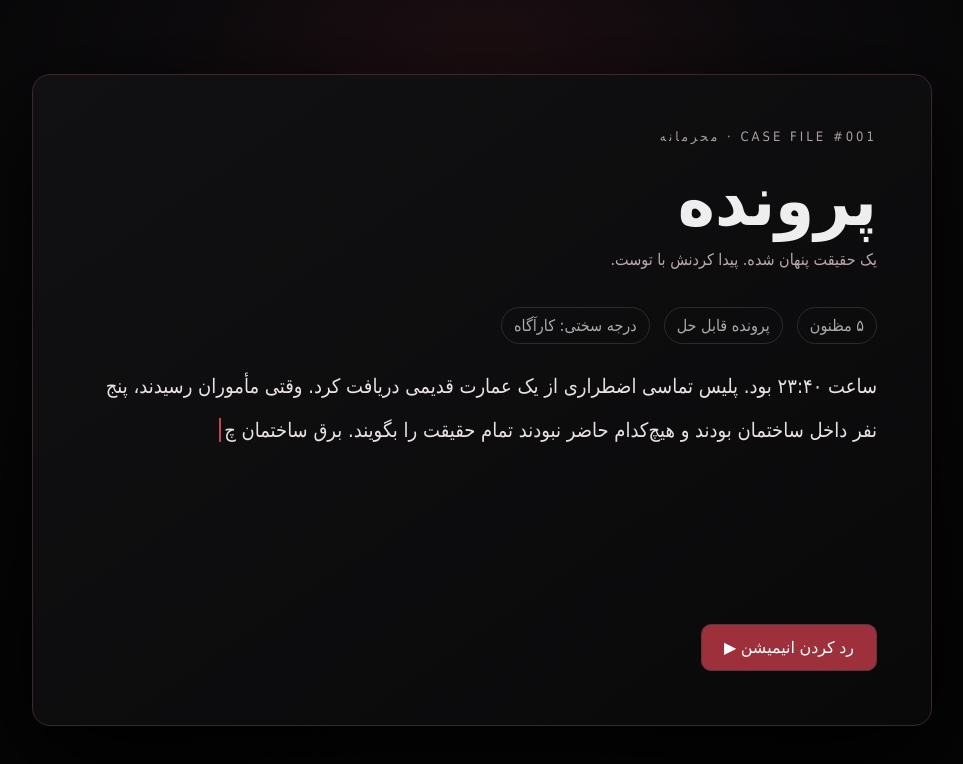
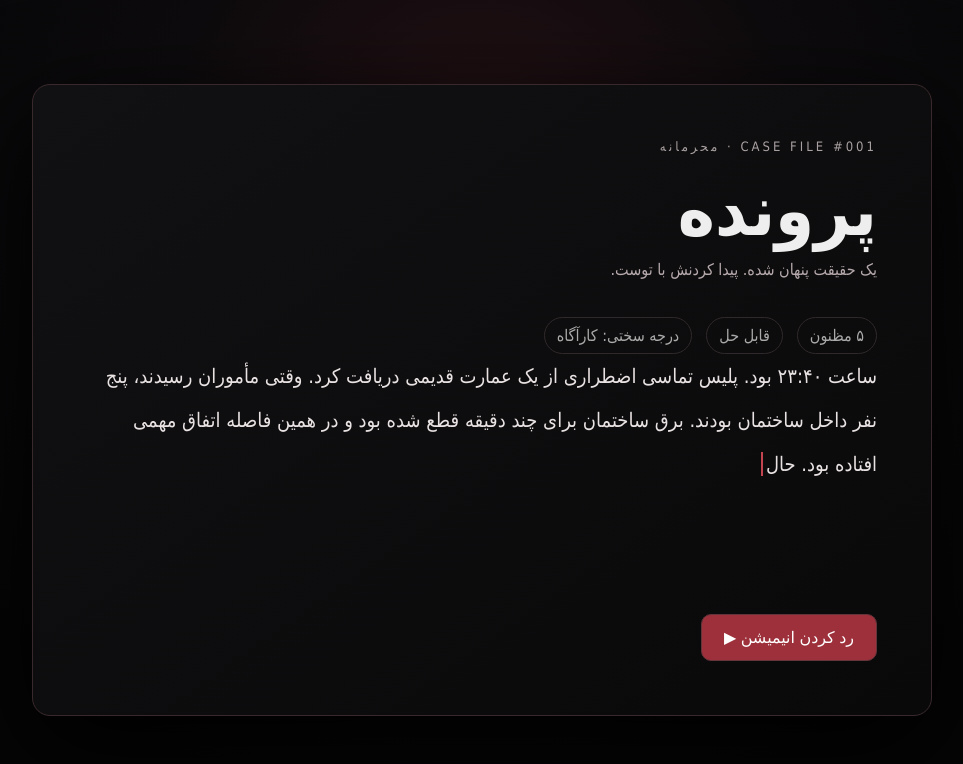
Before and after one commit to email1fje-dev/parwande, a Next.js app: page / in a window 1280 px wide. Shown: the top 764 px of the page, without its empty margins (289-1252 px from the left). Built offline with nearby package versions, Linux system fonts and the light colour scheme.

Commit message:
Connect opening story to investigation

```diff
--- a/app/page.tsx
+++ b/app/page.tsx
@@ -1,4 +1,5 @@
 "use client";
-import {useEffect,useState} from "react";
-const story="ساعت ۲۳:۴۰ بود. پلیس تماسی اضطراری از یک عمارت قدیمی دریافت کرد. وقتی مأموران رسیدند، پنج نفر داخل ساختمان بودند و هیچ‌کدام حاضر نبودند تمام حقیقت را بگویند. برق ساختمان چند دقیقه قطع شده بود و در همین فاصله اتفاقی جدی رخ داده بود. حالا پرونده در اختیار توست. باید با بررسی شواهد، پرسیدن سؤال‌های درست و پیدا کردن تناقض‌ها بفهمی چه اتفاقی افتاده است.";
-export default function Home(){const [i,setI]=useState(0);const [done,setDone]=useState(false);useEffect(()=>{if(i<story.length){const t=setTimeout(()=>setI(i+1),32);return()=>clearTimeout(t)}setDone(true)},[i]);return <main className="page"><section className="case"><div className="tag">CASE FILE #001 · محرمانه</div><h1 className="title">پرونده</h1><div className="subtitle">یک حقیقت پنهان شده. پیدا کردنش با توست.</div><div className="meta"><span className="pill">۵ مظنون</span><span className="pill">پرونده قابل حل</span><span className="pill">درجه سختی: کارآگاه</span></div><p className="story">{story.slice(0,i)}{!done&&<span className="cursor">&nbsp;</span>}</p><div className="actions"><button className="btn" onClick={()=>{if(!done){setI(story.length);setDone(true)}else alert("محیط تحقیقات در نسخه بعدی متصل می‌شود.")}}>{done?"شروع تحقیقات":"رد کردن انیمیشن"} ▶</button></div></section></main>}
+import { useEffect, useState } from "react";
+import { useRouter } from "next/navigation";
+const story="ساعت ۲۳:۴۰ بود. پلیس تماسی اضطراری از یک عمارت قدیمی دریافت کرد. وقتی مأموران رسیدند، پنج نفر داخل ساختمان بودند. برق ساختمان برای چند دقیقه قطع شده بود و در همین فاصله اتفاق مهمی افتاده بود. حالا پرونده در اختیار توست. با بررسی شواهد، پرسیدن سؤال‌های درست و پیدا کردن تناقض‌ها، حقیقت را پیدا کن.";
+export default function Home(){const router=useRouter();const[i,setI]=useState(0);const[done,setDone]=useState(false);useEffect(()=>{if(i<story.length){const t=setTimeout(()=>setI(i+1),28);return()=>clearTimeout(t)}setDone(true)},[i]);return <main className="page"><section className="case"><div className="tag">CASE FILE #001 · محرمانه</div><h1 className="title">پرونده</h1><div className="subtitle">یک حقیقت پنهان شده. پیدا کردنش با توست.</div><div className="meta"><span className="pill">۵ مظنون</span><span className="pill">قابل حل</span><span className="pill">درجه سختی: کارآگاه</span></div><div className="story">{story.slice(0,i)}{!done&&<span className="cursor"> </span>}</div><div className="actions"><button className="btn" onClick={()=>{if(!done){setI(story.length);setDone(true)}else router.push("/investigation")}}>{done?"شروع تحقیقات":"رد کردن انیمیشن"} <span>▶</span></button></div></section></main>}
```
